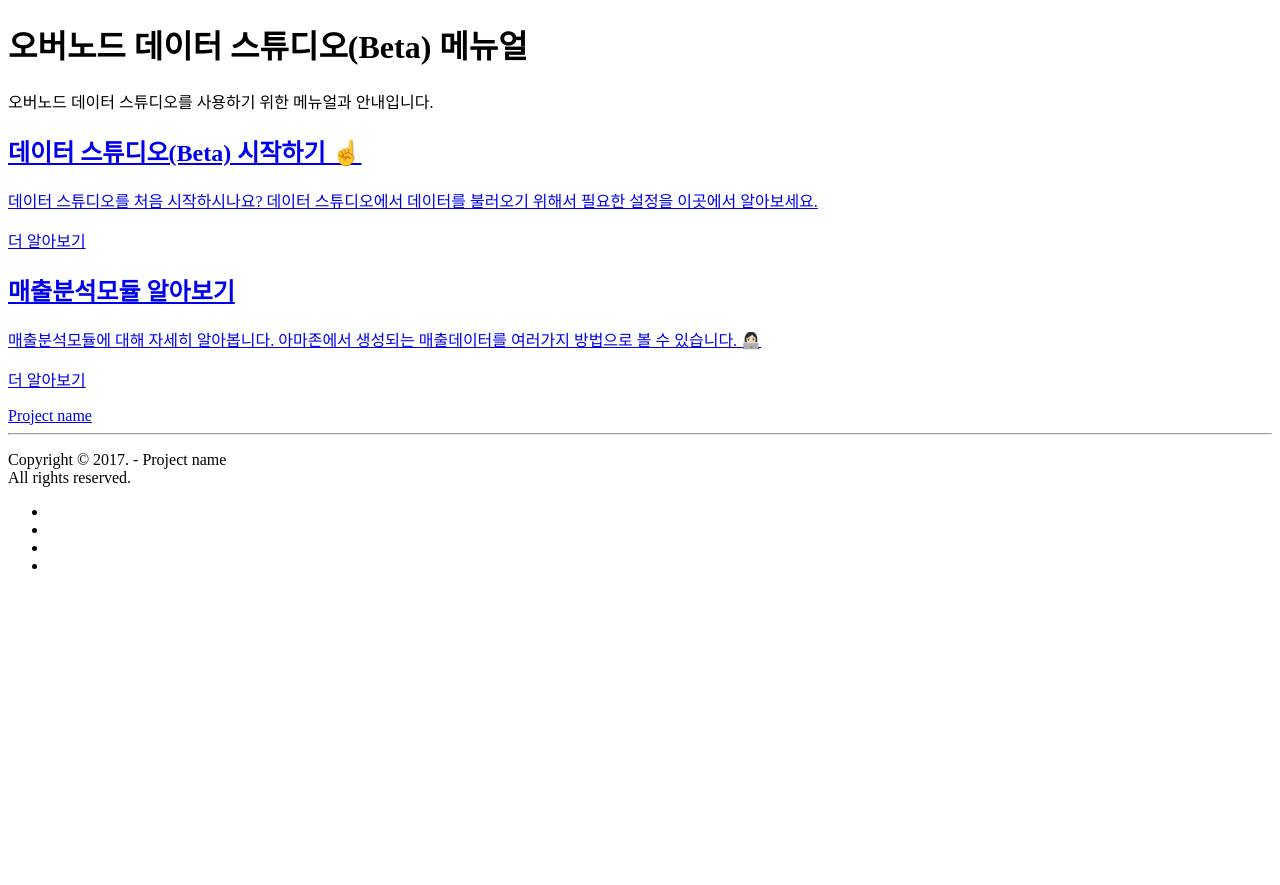
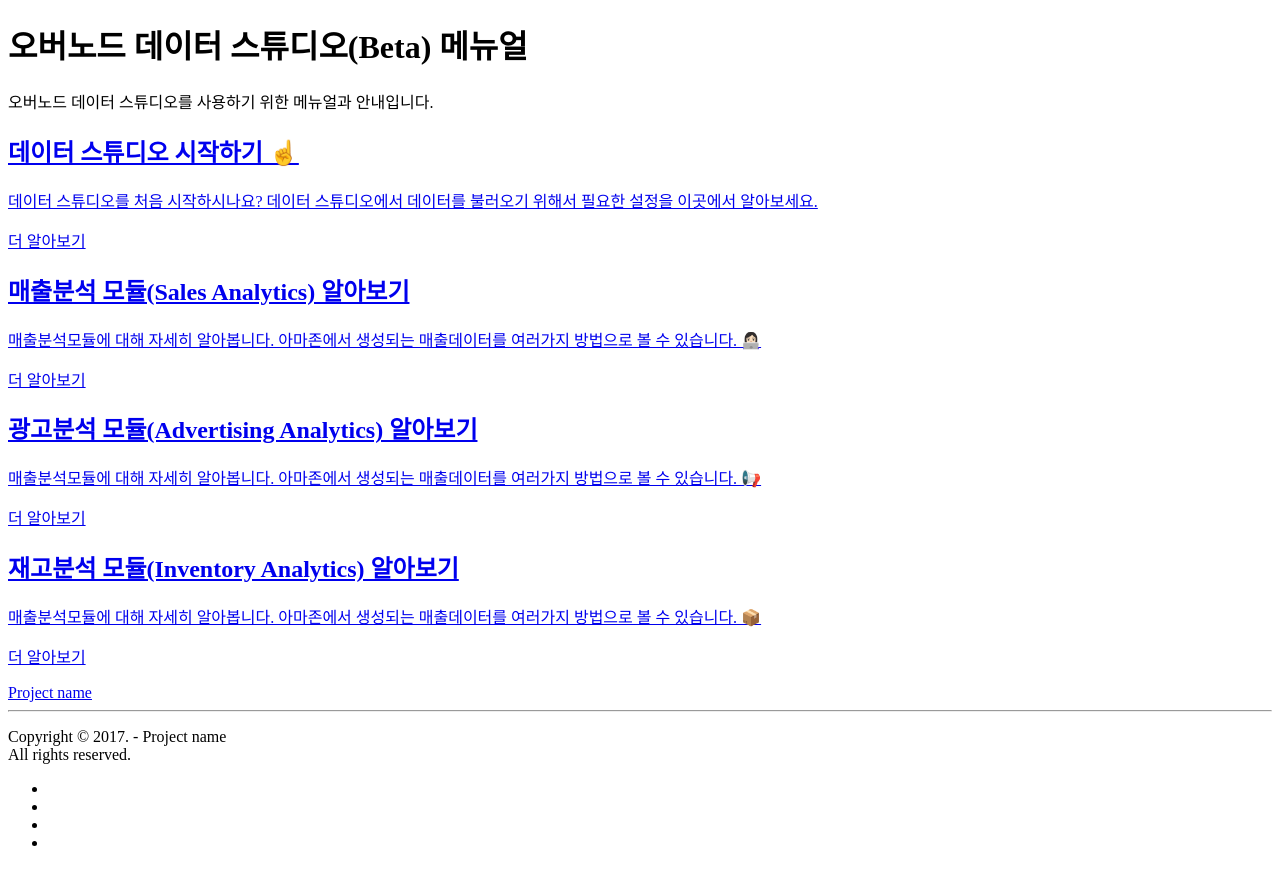
Before and after one commit to overnodes/manuals, a Jekyll site: the page built from index.md, in a window 1280 px wide. Shown: the top 885 px of the page. Built offline with Jekyll 4.4.1, drawn with Linux system fonts in a browser that asks for light colours; nearby versions of some CDN libraries; library files that are not in the unit come from our copies.

Commit message:
ADD: grid navigation menu added

```diff
--- a/index.md
+++ b/index.md
@@ -25,12 +25,20 @@ description: 오버노드 데이터 스튜디오를 사용하기 위한 메뉴
 
 # Grid navigation
 grid_navigation:
-    - title: 데이터 스튜디오(Beta) 시작하기 ☝️
+    - title: 데이터 스튜디오 시작하기 ☝️
       excerpt: 데이터 스튜디오를 처음 시작하시나요? 데이터 스튜디오에서 데이터를 불러오기 위해서 필요한 설정을 이곳에서 알아보세요.
       cta: 더 알아보기
       url: '#'
-    - title: 매출분석모듈 알아보기
+    - title: 매출분석 모듈(Sales Analytics) 알아보기
       excerpt: 매출분석모듈에 대해 자세히 알아봅니다. 아마존에서 생성되는 매출데이터를 여러가지 방법으로 볼 수 있습니다. 👩🏻‍💻
       cta: 더 알아보기
       url: '#'
+    - title: 광고분석 모듈(Advertising Analytics) 알아보기
+      excerpt: 매출분석모듈에 대해 자세히 알아봅니다. 아마존에서 생성되는 매출데이터를 여러가지 방법으로 볼 수 있습니다. 📢
+      cta: 더 알아보기
+      url: '#'
+    - title: 재고분석 모듈(Inventory Analytics) 알아보기
+      excerpt: 매출분석모듈에 대해 자세히 알아봅니다. 아마존에서 생성되는 매출데이터를 여러가지 방법으로 볼 수 있습니다. 📦
+      cta: 더 알아보기
+      url: '#'
 ---
```
